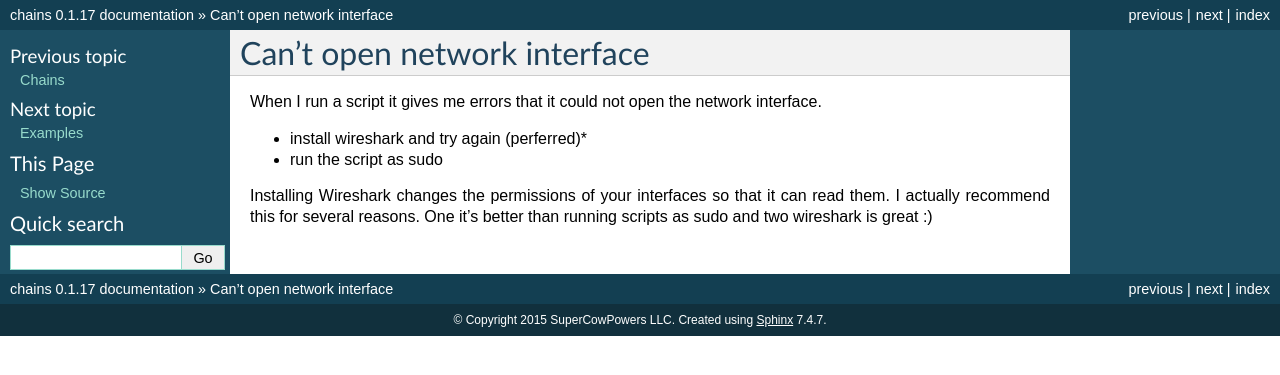
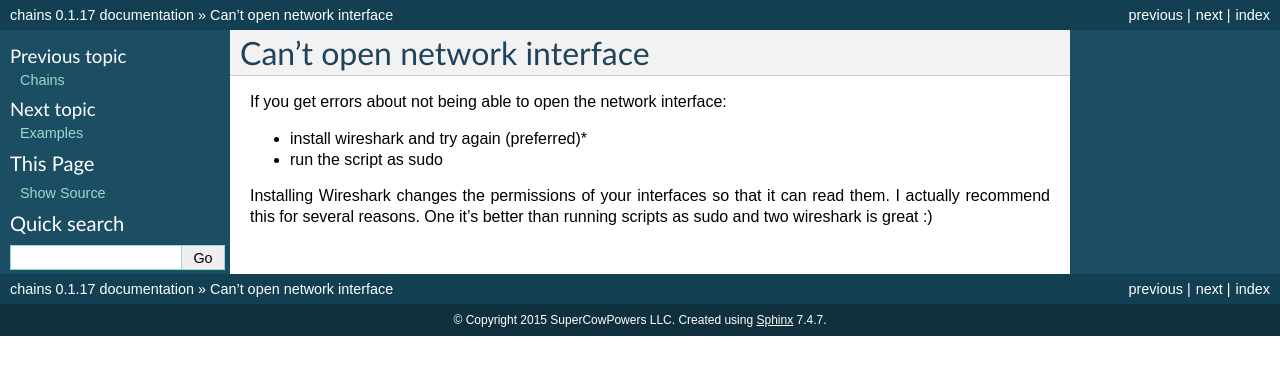
Before and after one commit to SuperCowPowers/chains, a Sphinx documentation site: the page built from docs/faq.rst, in a window 1280 px wide. Shown: the top 375 px of the page. Built offline with Sphinx 7.4.7, drawn with Linux system fonts in a browser that asks for light colours.

Commit message:
small doc change

```diff
--- a/docs/faq.rst
+++ b/docs/faq.rst
@@ -1,8 +1,8 @@
 Can't open network interface
 ----------------------------
-When I run a script it gives me errors that it could not open the network interface.
+If you get errors about not being able to open the network interface:
 
-- install wireshark and try again (perferred)*
+- install wireshark and try again (preferred)*
 - run the script as sudo
 
 Installing Wireshark changes the permissions of your interfaces so that it can read them. I actually recommend this for several reasons. One it's better than running scripts as sudo and two wireshark is great :)
```
